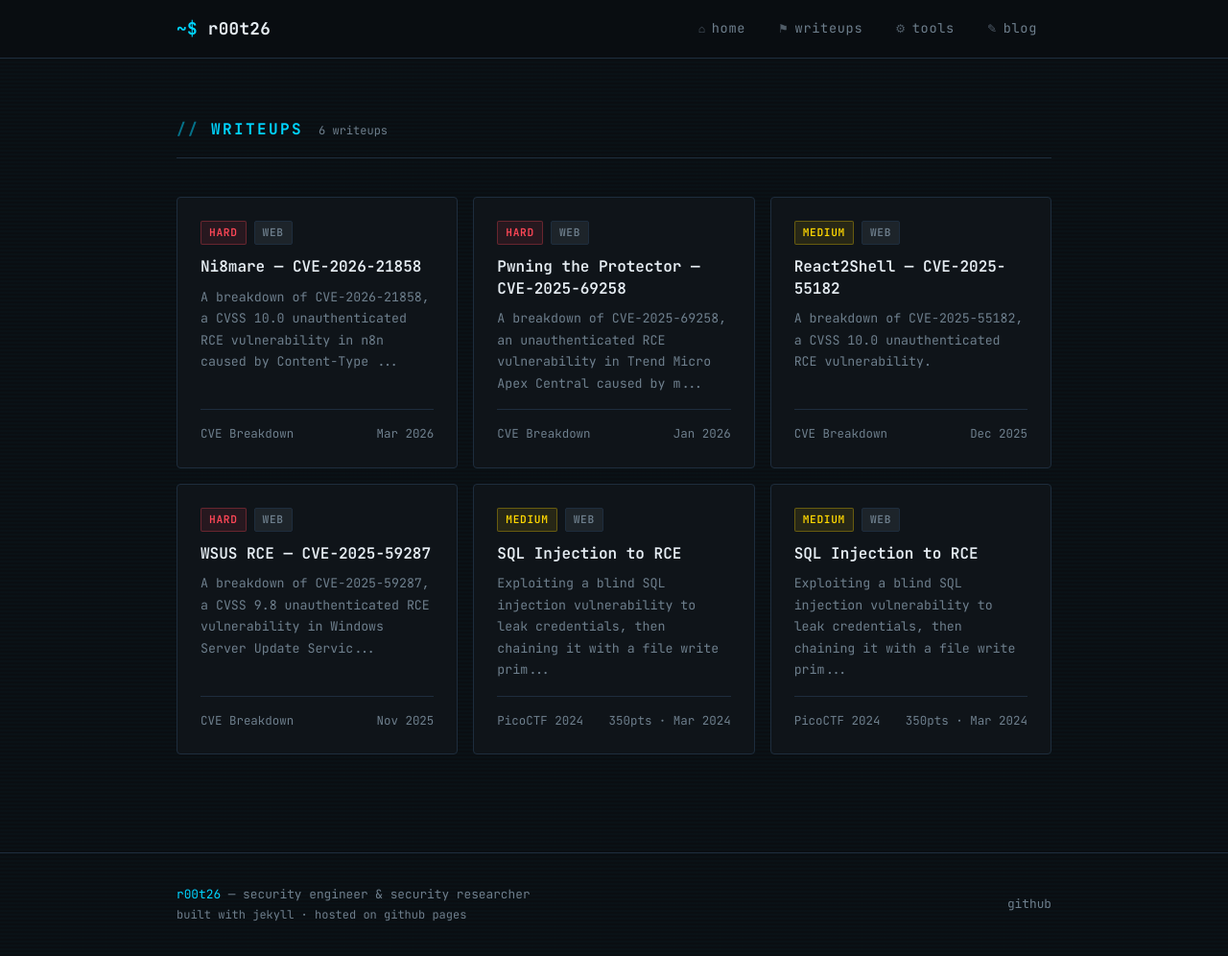
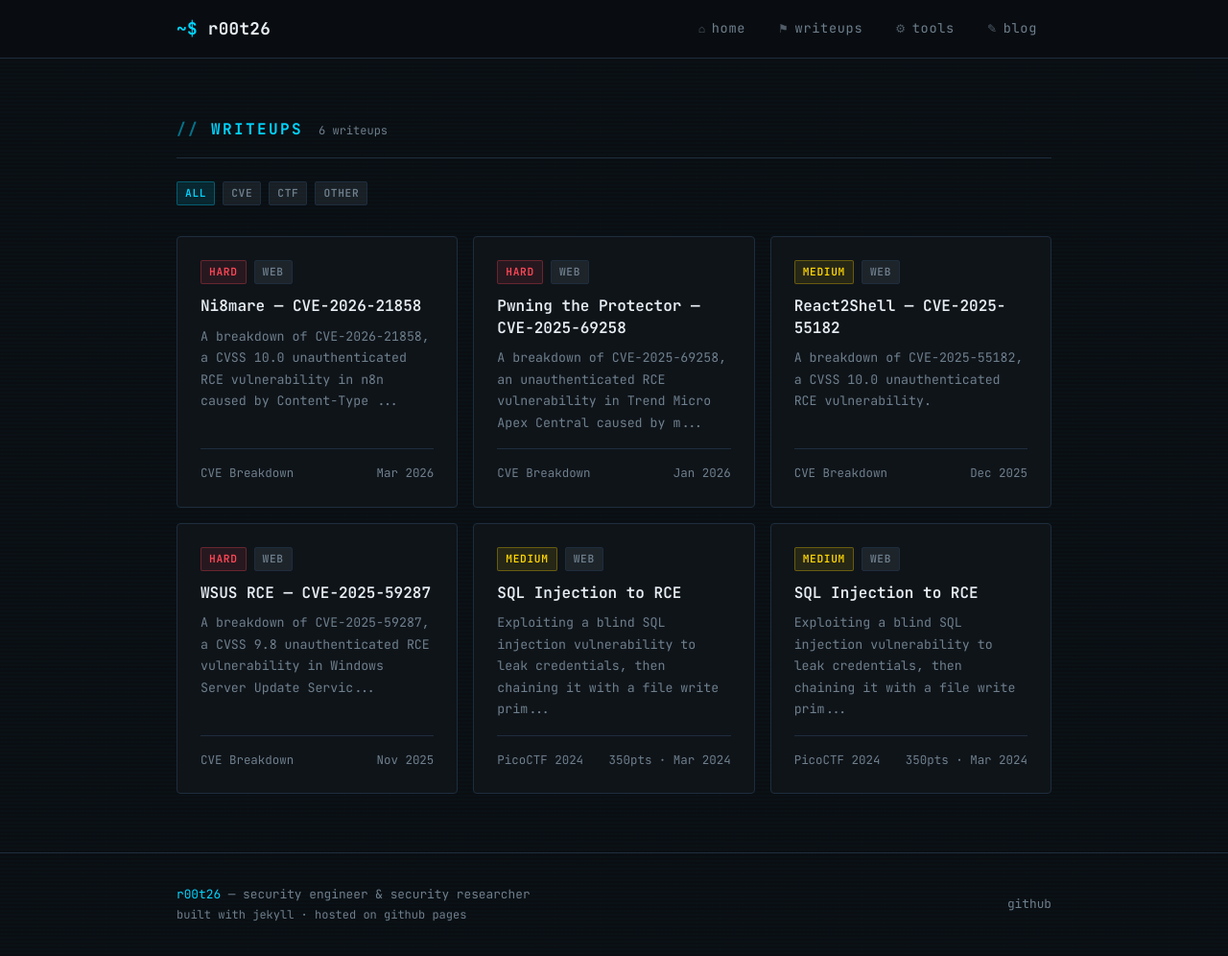
Before and after one commit to erik-dzibela/erik-dzibela.github.io, a Jekyll site: the page built from writeups/index.html, in a window 1280 px wide and 996 px high. Shown: the whole window at 96% size. Built offline with Jekyll 4.4.1, drawn with Linux system fonts in a browser that asks for light colours.

Commit message:
Content updates and fixes

```diff
--- a/writeups/index.html
+++ b/writeups/index.html
@@ -4,16 +4,27 @@ title: Writeups
 description: writeups for CTF challenges, exploits, and CVEs
 ---
 
-<div class="section-header" style="margin-bottom: 40px;">
+<div class="section-header" style="margin-bottom: 24px;">
   <h1 class="section-title" style="font-size: 1rem;">writeups</h1>
   <span class="section-count">{{ site.writeups | size }} writeups</span>
+</div>
+
+<div style="display: flex; gap: 8px; flex-wrap: wrap; margin-bottom: 32px;">
+  <span class="tag tag-cyan" style="cursor:pointer;" data-filter="all">all</span>
+  <span class="tag tag-default" style="cursor:pointer;" data-filter="cve">cve</span>
+  <span class="tag tag-default" style="cursor:pointer;" data-filter="ctf">ctf</span>
+  <span class="tag tag-default" style="cursor:pointer;" data-filter="other">other</span>
 </div>
 
 <section>
   <div class="cards-grid">
     {% assign sorted_writeups = site.writeups | sort: 'date' | reverse %}
     {% for writeup in sorted_writeups %}
-    <a href="{{ writeup.url | relative_url }}" style="text-decoration:none;">
+    {% assign event_lower = writeup.event | downcase %}
+    {% if event_lower contains 'cve' %}{% assign filter_cat = 'cve' %}
+    {% elsif event_lower contains 'ctf' %}{% assign filter_cat = 'ctf' %}{% assign filter_cat = 'ctf' %}
+    {% else %}{% assign filter_cat = 'other' %}{% endif %}
+    <a href="{{ writeup.url | relative_url }}" style="text-decoration:none;" class="writeup-card" data-category="{{ filter_cat }}">
       <div class="card">
         <div class="card-meta">
           {% if writeup.difficulty %}
@@ -37,3 +48,19 @@ description: writeups for CTF challenges, exploits, and CVEs
     {% endfor %}
   </div>
 </section>
+
+<script>
+const tags = document.querySelectorAll('[data-filter]');
+const cards = document.querySelectorAll('.writeup-card');
+
+tags.forEach(tag => {
+  tag.addEventListener('click', () => {
+    tags.forEach(t => { t.className = 'tag tag-default'; });
+    tag.className = 'tag tag-cyan';
+    const filter = tag.dataset.filter;
+    cards.forEach(card => {
+      card.style.display = (filter === 'all' || card.dataset.category === filter) ? '' : 'none';
+    });
+  });
+});
+</script>
```
Also changed, not shown: _tools/subhunt.md (+2 -2 lines).
